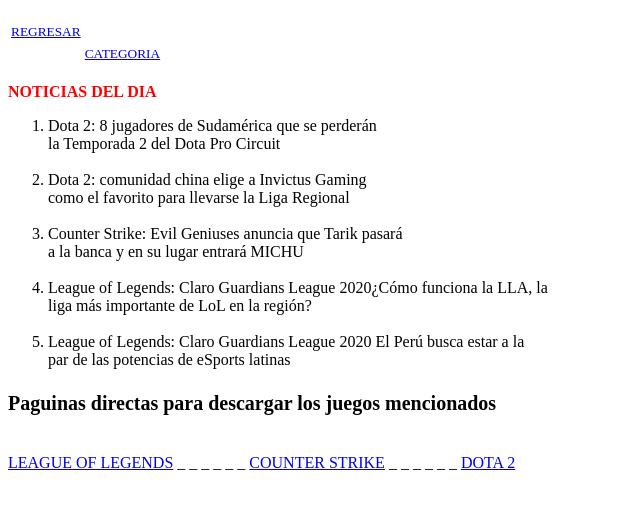
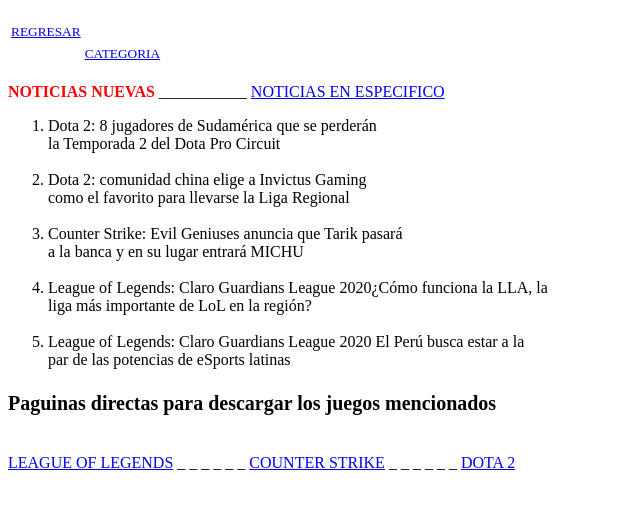
Before and after one commit to ballonprro/78113290.github.io, a plain HTML site: page wireframe/Paginas/Pagina de Noticias.html in a window 1280 px wide. Shown: the part 61-570 px from the top of the page, without its empty margins (0-640 px from the left). Drawn offline with Linux system fonts and the light colour scheme.

Commit message:
NOTICIAS

```diff
--- a/wireframe/Paginas/Pagina de Noticias.html
+++ b/wireframe/Paginas/Pagina de Noticias.html
@@ -18,10 +18,12 @@
         </tr>
     </table>
     <br>
-      <b>NOTICIAS DEL DIA</b>
+      <b>NOTICIAS NUEVAS</b>
     <style>
         b{color:red}
     </style>
+    ___________
+    <a href="./Pagina de Categorias.html">NOTICIAS EN ESPECIFICO</a>
     <br>
 <ol>
     <li>
```
